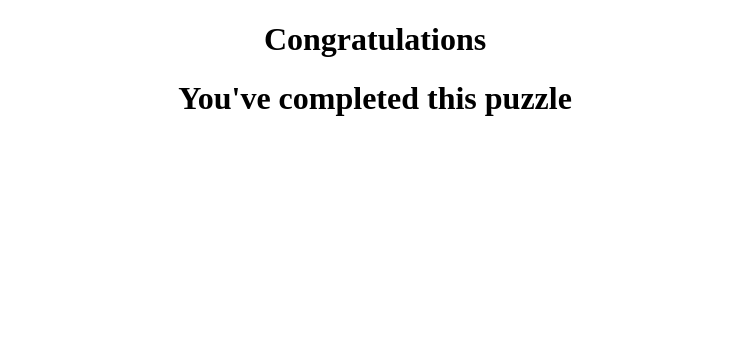
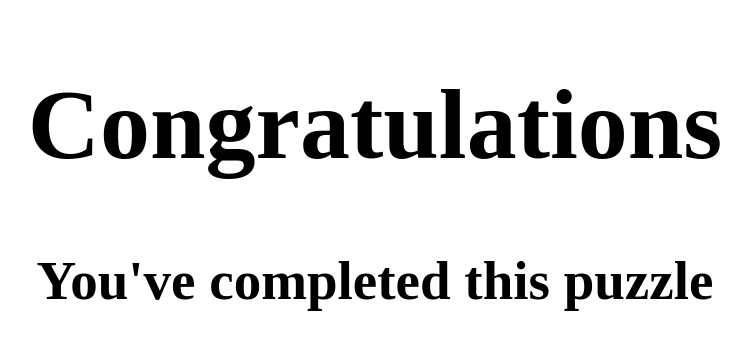
Before and after one commit to z3account/z3account.github.io, a plain HTML site: page users/4e2102e1c240050ef167fa4f3b4636d0/endgame.html in a window 1280 px wide. Shown: the whole page, without its empty margins (265-1016 px from the left). Drawn offline with Linux system fonts and the light colour scheme.

Commit message:
Add files via upload

```diff
--- a/users/4e2102e1c240050ef167fa4f3b4636d0/endgame.html
+++ b/users/4e2102e1c240050ef167fa4f3b4636d0/endgame.html
@@ -1,7 +1,7 @@
 <!DOCTYPE html>
 <html>
 <body>
-<h1><center>Congratulations</center></h1>
-<h1><center>You've completed this puzzle</center></h1>
+<h1 style="font-size: 100px;"><center>Congratulations</center></h1>
+<h1 style="font-size: 55px;"><center>You've completed this puzzle</center></h1>
 </body>
 </html>
```
